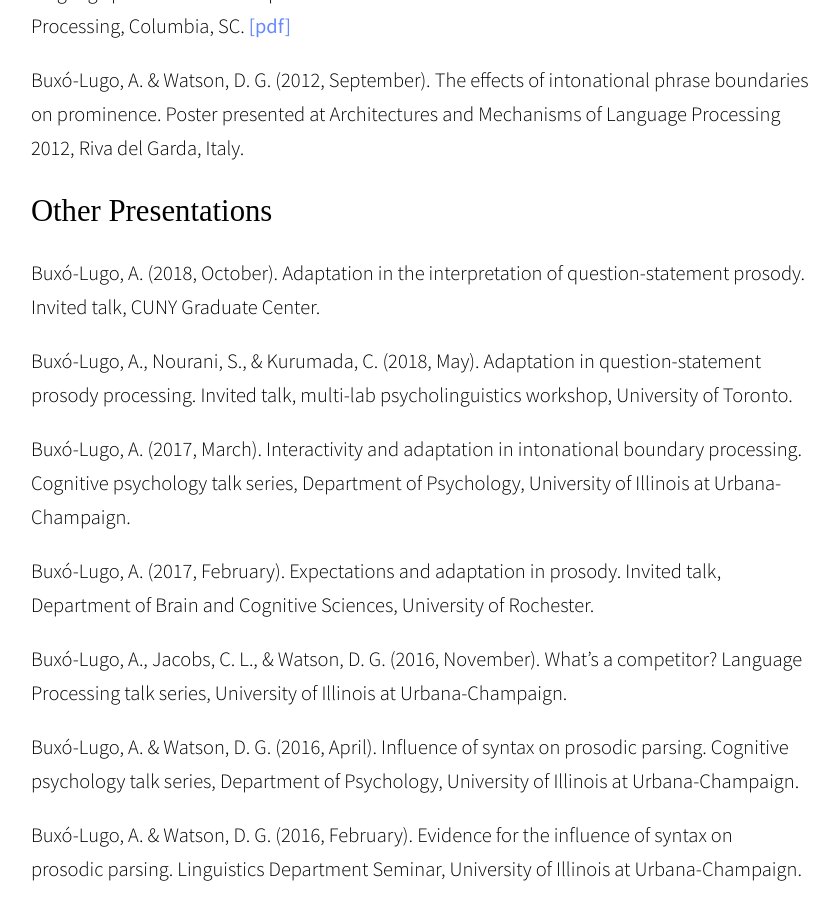
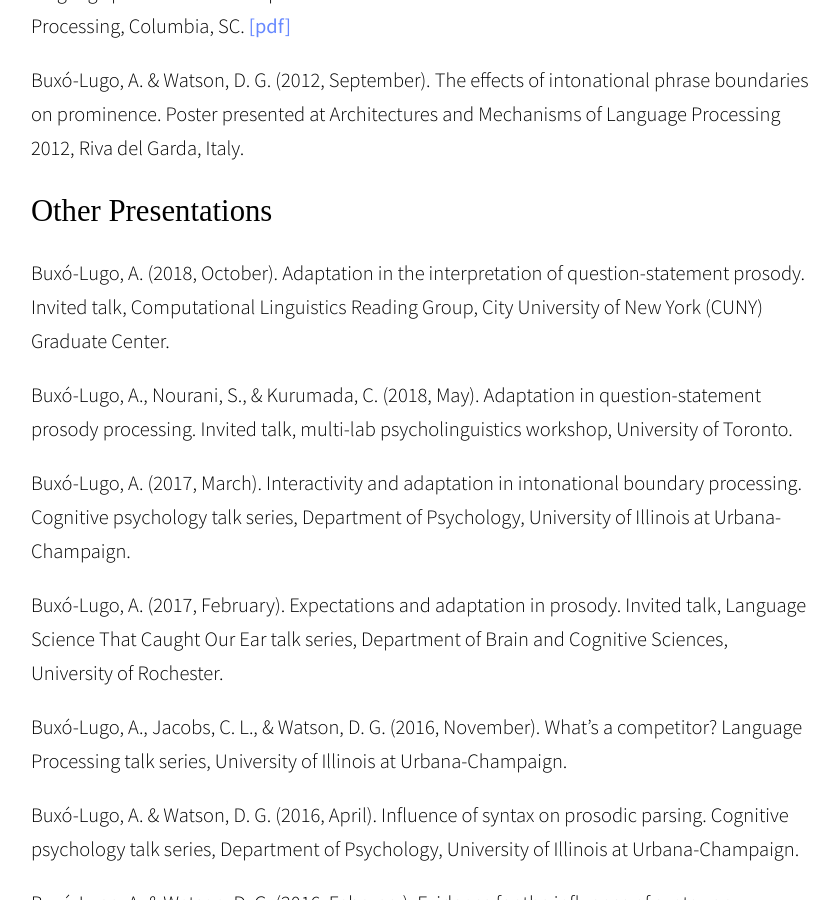
Before and after one commit to abuxolugo/abuxolugo.github.io, a Jekyll site: the page built from publications.md, in a window 1280 px wide and 900 px high, scrolled down 1898 px. Shown: the whole window, without its empty margins (220-1059 px from the left). Built offline with Jekyll 4.4.1, drawn with Linux system fonts in a browser that asks for light colours; some web fonts are replaced.

Commit message:
Update publications.md

```diff
--- a/publications.md
+++ b/publications.md
@@ -38,13 +38,13 @@
 
 ## Other Presentations
 
-Buxó-Lugo, A. (2018, October). Adaptation in the interpretation of question-statement prosody. Invited talk, CUNY Graduate Center.
+Buxó-Lugo, A. (2018, October). Adaptation in the interpretation of question-statement prosody. Invited talk, Computational Linguistics Reading Group, City University of New York (CUNY) Graduate Center.
 
 Buxó-Lugo, A., Nourani, S., & Kurumada, C. (2018, May). Adaptation in question-statement prosody processing. Invited talk, multi-lab psycholinguistics workshop, University of Toronto.
 
 Buxó-Lugo, A. (2017, March). Interactivity and adaptation in intonational boundary processing. Cognitive psychology talk series, Department of Psychology, University of Illinois at Urbana-Champaign.
 
-Buxó-Lugo, A. (2017, February).  Expectations and adaptation in prosody. Invited talk, Department of Brain and Cognitive Sciences, University of Rochester.
+Buxó-Lugo, A. (2017, February).  Expectations and adaptation in prosody. Invited talk, Language Science That Caught Our Ear talk series, Department of Brain and Cognitive Sciences, University of Rochester.
 
 Buxó-Lugo, A., Jacobs, C. L., & Watson, D. G. (2016, November). What’s a competitor? Language Processing talk series, University of Illinois at Urbana-Champaign.
 
```
